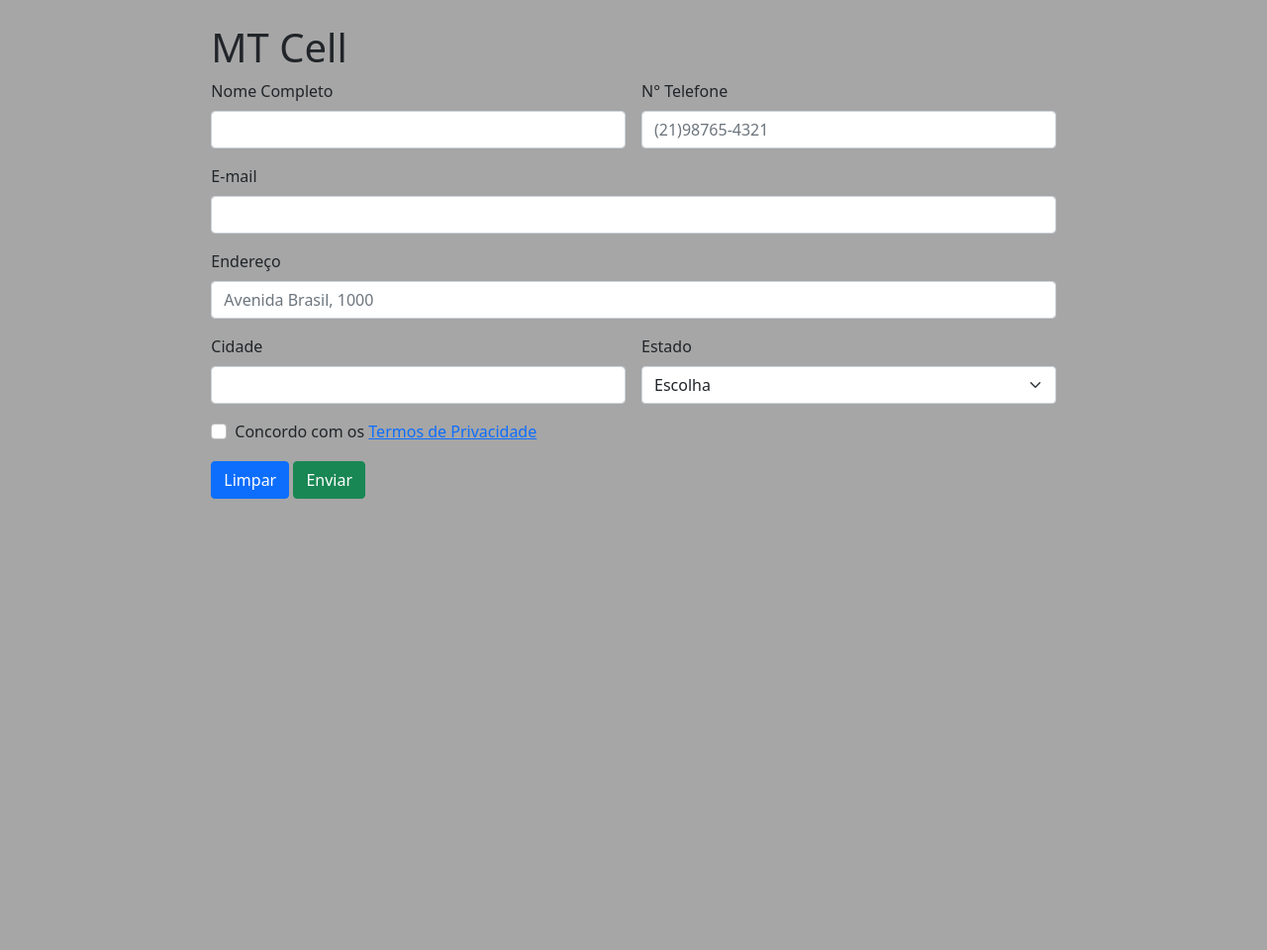
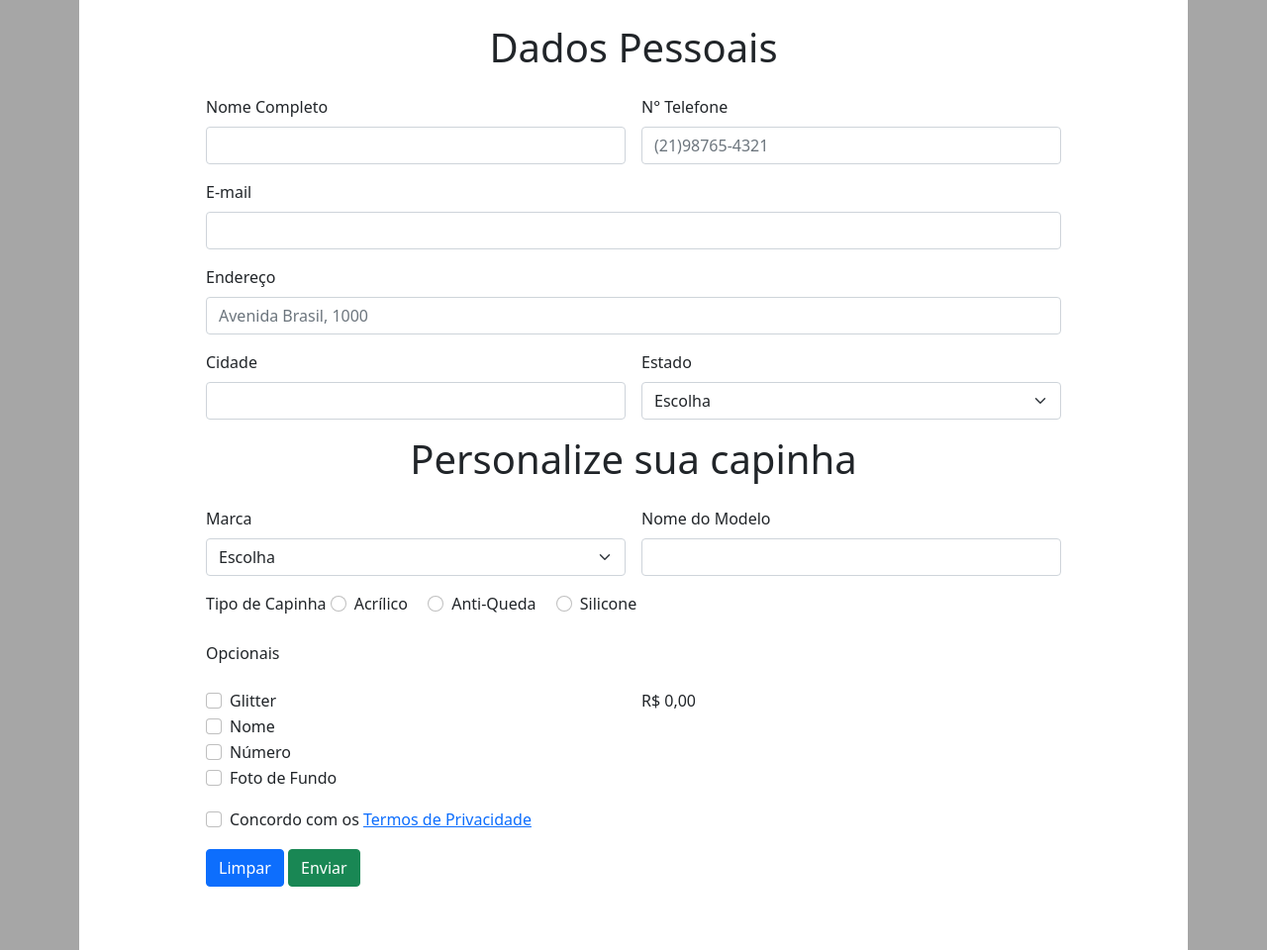
Before and after one commit to mateusmarti/1151-mateusmartins, a PHP site: page / in a window 1280 px wide. Shown: the whole page at 99% size. Before the commit the page ends 504 px from the top, so only its background shows below. Run offline with PHP 8.4, Linux system fonts and the light colour scheme.

Commit message:
provinha file

```diff
--- a/sis-web/prova000/css/style.css
+++ b/sis-web/prova000/css/style.css
@@ -1,6 +1,16 @@
 .col-8 {
     margin: 0 auto;
+    background-color: white;
+    height: 60em;
+    width: 70em;
 }
 body{
     background-color: rgb(166, 166, 166);
 }
+#form {
+    width: 55em;
+    margin: auto;
+}
+h1 {
+    text-align: center;
+}
--- a/sis-web/prova000/index.html
+++ b/sis-web/prova000/index.html
@@ -9,13 +9,13 @@
     <link href="https://cdn.jsdelivr.net/npm/bootstrap@5.1.3/dist/css/bootstrap.min.css" rel="stylesheet" integrity="sha384-1BmE4kWBq78iYhFldvKuhfTAU6auU8tT94WrHftjDbrCEXSU1oBoqyl2QvZ6jIW3" crossorigin="anonymous">
     <link rel="stylesheet" href="css/style.css">
 
-    <title>MT Cell: Reparos e Acessórios com a melhor qualidade</title>
+    <title>MT Cell: Personalize Sua Capa Aqui</title>
   </head>
   <body>
 
     <div class="col-8"><br>
-        <h1>MT Cell</h1>
-        <form class="row g-3">
+        <h1>Dados Pessoais</h1>
+        <form class="row g-3" name="form" id="form">
             <div class="col-md-6">
               <label for="inputEmail4" class="form-label">Nome Completo</label>
               <input type="email" class="form-control" id="name" required>
@@ -26,15 +26,15 @@
             </div>
             <div class="col-12">
               <label for="inputAddress" class="form-label">E-mail</label>
-              <input type="text" class="form-control" id="email">
+              <input type="text" class="form-control" id="email" required>
             </div>
             <div class="col-12">
               <label for="inputAddress2" class="form-label">Endereço</label>
-              <input type="text" class="form-control" id="inputAddress2" placeholder="Avenida Brasil, 1000">
+              <input type="text" class="form-control" id="inputAddress2" placeholder="Avenida Brasil, 1000" required>
             </div>
             <div class="col-md-6">
               <label for="inputCity" class="form-label">Cidade</label>
-              <input type="text" class="form-control" id="inputCity">
+              <input type="text" class="form-control" id="inputCity" required>
             </div>
             <div class="col-md-6">
               <label for="inputState" class="form-label">Estado</label>
@@ -45,6 +45,71 @@
                 <option value="3">Minas Gerais</option>
               </select>
             </div>
+            <h1>Personalize sua capinha</h1>
+            <div class="col-md-6">
+              <label for="inputEmail4" class="form-label">Marca</label>
+              <select id="inputState" class="form-select">
+                <option value="0" selected>Escolha</option>
+                <option value="1">Samsung</option>
+                <option value="2">Motorola</option>
+                <option value="3">Apple</option>
+                <option value="4">LG</option>
+                <option value="5">Xiaomi</option>
+                <option value="6">Realme</option>
+              </select>
+            </div>
+            <div class="col-md-6">
+              <label for="inputPassword4" class="form-label">Nome do Modelo</label>
+              <input type="text" class="form-control" id="nmod"
+              required>
+            </div>
+            <div class="col-12">
+              <label for="">Tipo de Capinha</label>
+              <div class="form-check form-check-inline">
+                  <input class="form-check-input" type="radio" name="horario" id="manha" value="manha" onchange="valueh()">
+                  <label class="form-check-label" for="inlineRadio1">Acrílico</label>
+              </div>
+              <div class="form-check form-check-inline">
+                  <input class="form-check-input" type="radio" name="horario" id="tarde" value="tarde" onchange="valueh()">
+                  <label class="form-check-label" for="inlineRadio2">Anti-Queda</label>
+              </div>
+              <div class="form-check form-check-inline">
+                  <input class="form-check-input" type="radio" name="horario" id="noite" value="noite" onchange="valueh()">
+                  <label class="form-check-label" for="inlineRadio3">Silicone</label>
+              </div> <br><br>
+          <div class="col-6">
+              <label for="opcionais" class="form-label">Opcionais</label>
+          </div>
+          </div>
+          <div class="col-6">
+              <div class="form-check">
+                  <input class="form-check-input" type="checkbox" value="" id="guloseimas" onchange="valuea(350,this.checked)">
+                  <label class="form-check-label" for="flexCheckDefault">
+                    Glitter
+                  </label>
+                </div>
+                <div class="form-check">
+                  <input class="form-check-input" type="checkbox" value="" id="personagens" onchange="valuea(250,this.checked)">
+                  <label class="form-check-label" for="flexCheckChecked">
+                    Nome
+                  </label>
+                </div>
+                <div class="form-check">
+                  <input class="form-check-input" type="checkbox" value="" id="atracoes" onchange="valuea(300,this.checked)">
+                  <label class="form-check-label" for="flexCheckChecked">
+                    Número
+                  </label>
+                </div>
+                <div class="form-check">
+                  <input class="form-check-input" type="checkbox" value="" id="maquiagem" onchange="valuea(150,this.checked)">
+                  <label class="form-check-label" for="flexCheckChecked">
+                    Foto de Fundo
+                  </label>
+                </div>
+          </div>
+          <div class="col-6" id="value">
+              <p> R$ <output id="res">0</output>,00 </p>
+          </div>
             <div class="col-12">
               <div class="form-check">
                 <input class="form-check-input" type="checkbox" id="gridCheck">
@@ -63,6 +128,7 @@
 
     <!-- Option 1: Bootstrap Bundle with Popper -->
     <script src="https://cdn.jsdelivr.net/npm/bootstrap@5.1.3/dist/js/bootstrap.bundle.min.js" integrity="sha384-ka7Sk0Gln4gmtz2MlQnikT1wXgYsOg+OMhuP+IlRH9sENBO0LRn5q+8nbTov4+1p" crossorigin="anonymous"></script>
+    <script src="js/script.js"></script>
 
     <!-- Option 2: Separate Popper and Bootstrap JS -->
     <!--
```
Also changed, not shown: sis-web/prova000/js/script.js (added, +38 -0 lines).
